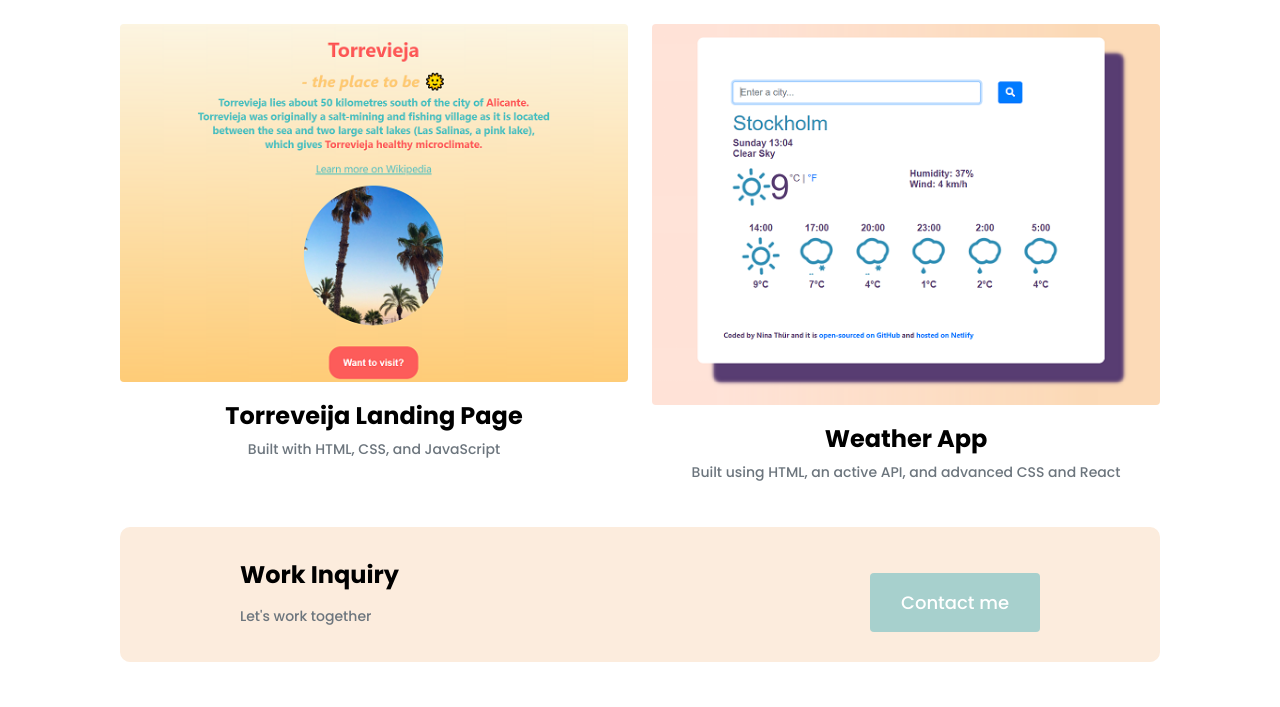
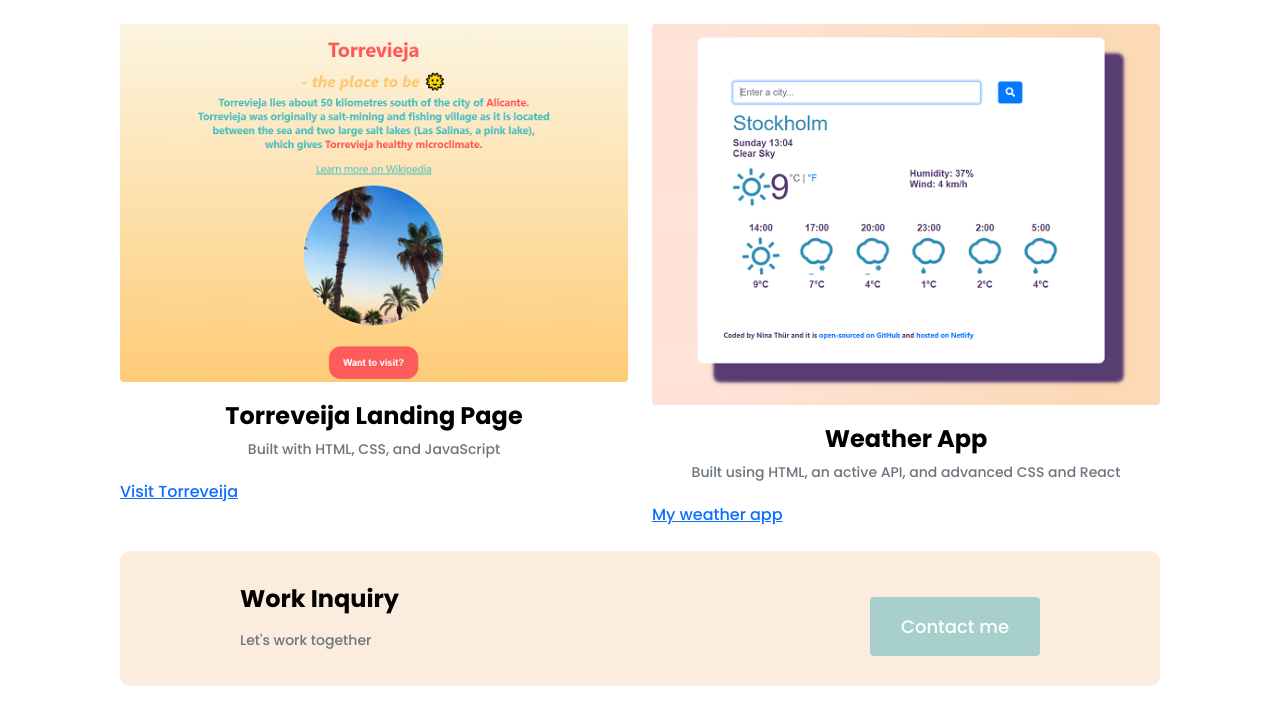
Before and after one commit to nina-thur/Homework-3, a website: page work.html in a window 1280 px wide. Shown: the part 356-1063 px from the top of the page. Drawn offline with nearby package versions, Linux system fonts and the light colour scheme.

Commit message:
Update work.html

```diff
--- a/work.html
+++ b/work.html
@@ -48,6 +48,7 @@
                     <p class="text-center text-muted">
                         Built with HTML, CSS, and JavaScript
                     </p>
+                    <a href="https://clever-goodall-e5db4c.netlify.app/" target="_blank" title="Torreveija landing page">Visit Torreveija</a>
                 </div>
                 <div class="col-md-6 mb-4">
                     <img src="images/weather.png" class="img-fluid mb-3 rounded" alt="Weather project preview" />
@@ -55,6 +56,7 @@
                     <p class="text-center text-muted">
                         Built using HTML, an active API, and advanced CSS and React
                     </p>
+                    <a href="https://stupefied-agnesi-8a2e55.netlify.app/" target="_blank" title="Weather app with react">My weather app</a>
                 </div>
     <footer class="container">
         <div class="contact-box justify-content-between mb-5 d-none d-md-flex">
```
